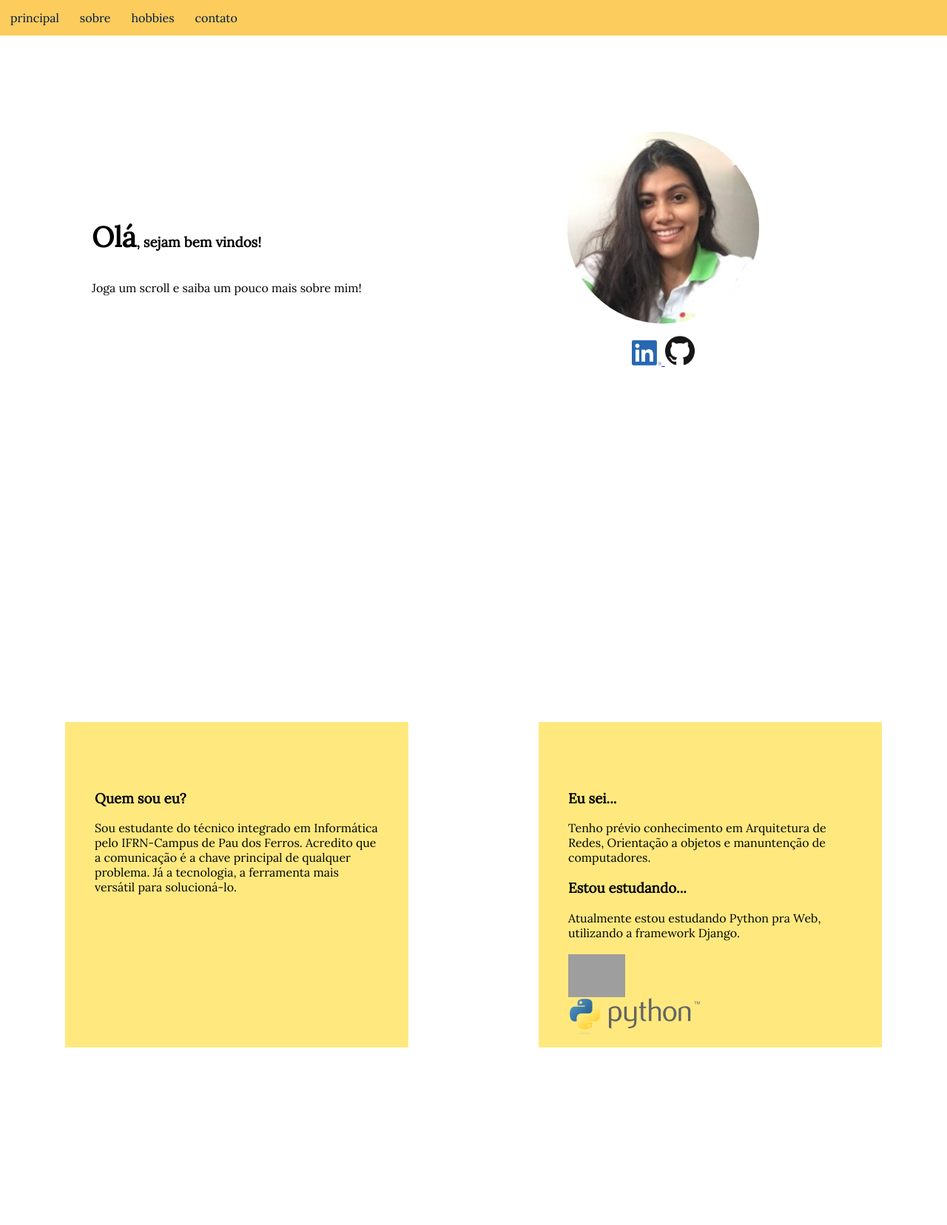
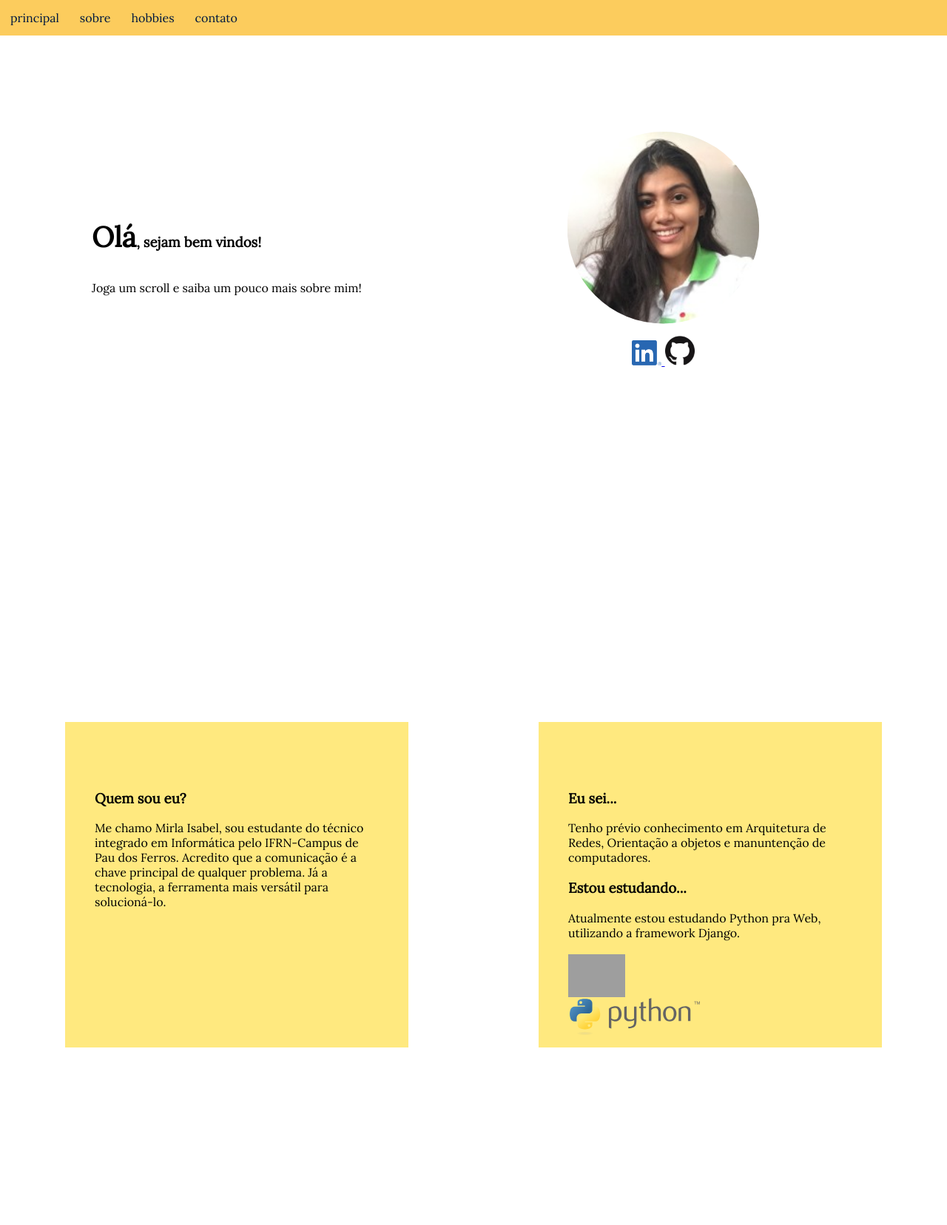
Before and after one commit to Mirlaaa/PI_curriculo, a Django app: template main/templates/index.html in a window 1280 px wide. Shown: the top 1656 px of the page at 74% size. Run offline with Django 3.2, Linux system fonts and the light colour scheme; the template is opened without the code that fills it, so the values that code supplies are empty; grey boxes are pictures that could not be loaded.

Commit message:
adicionando projeto

```diff
--- a/main/templates/index.html
+++ b/main/templates/index.html
@@ -46,7 +46,8 @@
       <div class="text_about">
         <p>
         <h3>Quem sou eu?</h3>
-        Sou estudante do técnico integrado em Informática pelo IFRN-Campus de Pau dos Ferros.
+        Me chamo Mirla Isabel,
+        sou estudante do técnico integrado em Informática pelo IFRN-Campus de Pau dos Ferros.
         Acredito que a comunicação é a chave principal de qualquer problema. Já a tecnologia,
         a ferramenta mais versátil para solucioná-lo.
         </p>
```
